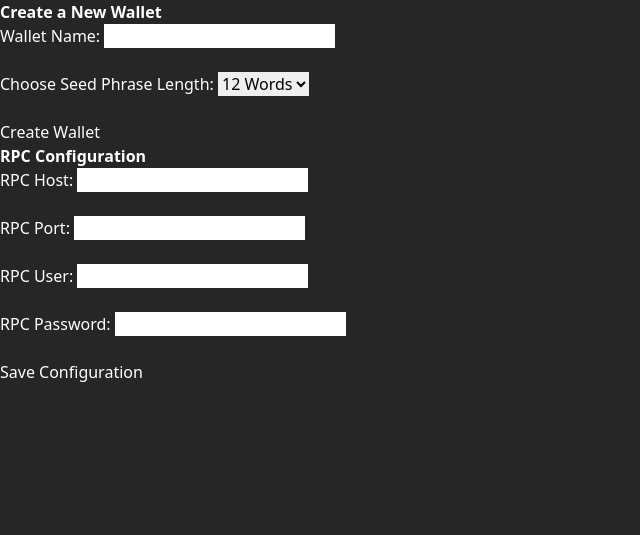
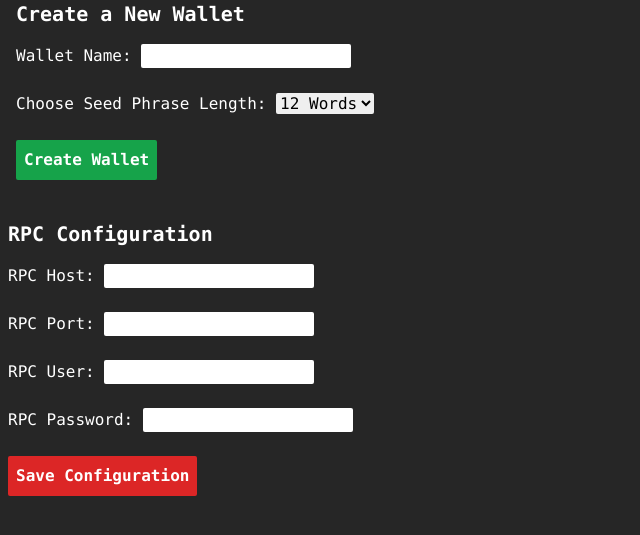
Before and after one commit to 0ceanSlim/elements.py, a Flask app: page / in a window 1280 px wide. Shown: the top 535 px of the page, without its empty margins (0-640 px from the left). Run offline with Flask 3, Linux system fonts and the light colour scheme; data that the repository does not hold is empty.

Commit message:
styled wntire app with basic tailwind

```diff
--- a/app/static/style/output.css
+++ b/app/static/style/output.css
@@ -540,9 +540,62 @@ video {
   --tw-backdrop-sepia:  ;
 }
 
+.ml-4 {
+  margin-left: 1rem;
+}
+
+.mb-4 {
+  margin-bottom: 1rem;
+}
+
+.mt-6 {
+  margin-top: 1.5rem;
+}
+
+.ml-2 {
+  margin-left: 0.5rem;
+}
+
+.rounded-sm {
+  border-radius: 0.125rem;
+}
+
+.bg-green-500 {
+  --tw-bg-opacity: 1;
+  background-color: rgb(34 197 94 / var(--tw-bg-opacity));
+}
+
 .bg-neutral-800 {
   --tw-bg-opacity: 1;
   background-color: rgb(38 38 38 / var(--tw-bg-opacity));
+}
+
+.bg-green-600 {
+  --tw-bg-opacity: 1;
+  background-color: rgb(22 163 74 / var(--tw-bg-opacity));
+}
+
+.bg-red-600 {
+  --tw-bg-opacity: 1;
+  background-color: rgb(220 38 38 / var(--tw-bg-opacity));
+}
+
+.p-2 {
+  padding: 0.5rem;
+}
+
+.font-mono {
+  font-family: ui-monospace, SFMono-Regular, Menlo, Monaco, Consolas, "Liberation Mono", "Courier New", monospace;
+}
+
+.text-lg {
+  font-size: 1.125rem;
+  line-height: 1.75rem;
+}
+
+.text-xl {
+  font-size: 1.25rem;
+  line-height: 1.75rem;
 }
 
 .font-bold {
@@ -553,12 +606,22 @@ video {
   font-style: italic;
 }
 
+.text-black {
+  --tw-text-opacity: 1;
+  color: rgb(0 0 0 / var(--tw-text-opacity));
+}
+
 .text-white {
   --tw-text-opacity: 1;
   color: rgb(255 255 255 / var(--tw-text-opacity));
 }
 
-.text-black {
-  --tw-text-opacity: 1;
-  color: rgb(0 0 0 / var(--tw-text-opacity));
+.hover\:bg-green-800:hover {
+  --tw-bg-opacity: 1;
+  background-color: rgb(22 101 52 / var(--tw-bg-opacity));
 }
+
+.hover\:bg-red-900:hover {
+  --tw-bg-opacity: 1;
+  background-color: rgb(127 29 29 / var(--tw-bg-opacity));
+}
--- a/app/templates/index.html
+++ b/app/templates/index.html
@@ -5,22 +5,22 @@
     <link rel="stylesheet" type="text/css" href="../static/style/output.css" />
     <title>Create Wallet</title>
 </head>
-<body class="text-white bg-neutral-800 ">
-    <h1 class="font-bold">Create a New Wallet</h1>
+<body class="font-mono text-white bg-neutral-800">
+    <h1 class="mb-4 ml-4 text-xl font-bold">Create a New Wallet</h1>
     <form id="walletForm">
-        <label for="walletName">Wallet Name:</label>
-        <input type="text" id="walletName" name="walletName" required><br><br>
+        <label for="walletName" class="ml-4">Wallet Name:</label>
+        <input type="text" id="walletName" class="text-black rounded-sm" name="walletName" required><br><br>
 
-        <label for="seedLength">Choose Seed Phrase Length:</label>
-        <select id="seedLength" class="text-black" name="seedLength">
+        <label for="seedLength" class="ml-4">Choose Seed Phrase Length:</label>
+        <select id="seedLength" class="text-black rounded-sm" name="seedLength">
             <option value="12">12 Words</option>
             <option value="24">24 Words</option>
         </select><br><br>
 
-        <button type="submit">Create Wallet</button>
+        <button type="submit" class="p-2 ml-4 font-bold bg-green-600 rounded-sm hover:bg-green-800">Create Wallet</button>
     </form>
 
-    <div id="result"></div>
+    <div id="result" class="p-2 ml-4"></div>
 
     <!-- Add your JavaScript code here -->
     <script>
@@ -43,21 +43,21 @@
         });
     </script>
 
-    <h1 class="font-bold">RPC Configuration</h1>
+    <h1 class="mt-6 mb-4 ml-2 text-xl font-bold">RPC Configuration</h1>
 <form id="rpcConfigForm">
-    <label for="rpcHost">RPC Host:</label>
-    <input type="text" id="rpcHost" name="rpcHost" required><br><br>
+    <label for="rpcHost" class="ml-2">RPC Host:</label>
+    <input type="text" id="rpcHost" name="rpcHost" class="text-black rounded-sm" required><br><br>
 
-    <label for="rpcPort">RPC Port:</label>
-    <input type="text" id="rpcPort" name="rpcPort" required><br><br>
+    <label for="rpcPort" class="ml-2">RPC Port:</label>
+    <input type="text" id="rpcPort" name="rpcPort" class="text-black rounded-sm" required><br><br>
 
-    <label for="rpcUser">RPC User:</label>
-    <input type="text" id="rpcUser" name="rpcUser" required><br><br>
+    <label for="rpcUser" class="ml-2">RPC User:</label>
+    <input type="text" id="rpcUser" name="rpcUser" class="text-black rounded-sm" required><br><br>
 
-    <label for="rpcPassword">RPC Password:</label>
-    <input type="password" id="rpcPassword" name="rpcPassword" required><br><br>
+    <label for="rpcPassword" class="ml-2">RPC Password:</label>
+    <input type="password" id="rpcPassword" name="rpcPassword" class="text-black rounded-sm" required><br><br>
 
-    <button type="submit">Save Configuration</button>
+    <button type="submit" class="p-2 ml-2 font-bold bg-red-600 rounded-sm hover:bg-red-900">Save Configuration</button>
 </form>
 
 <div id="rpcResult"></div>
```
